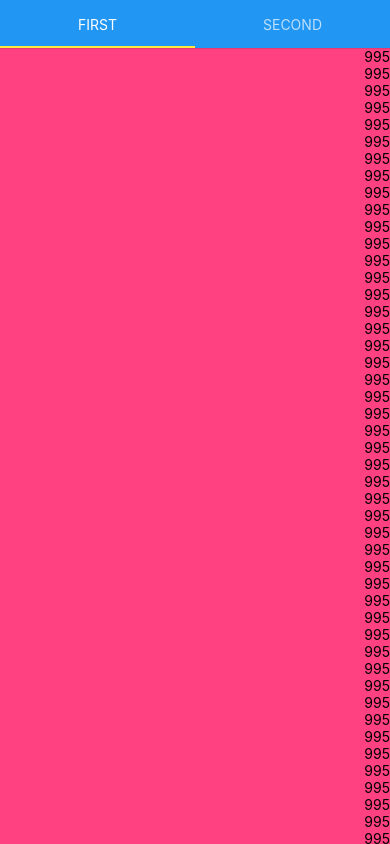
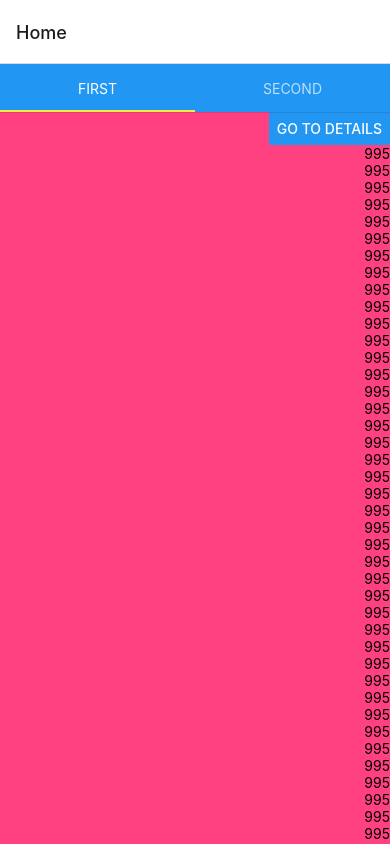
Before and after one commit to MaeIg/react-native-pause-tabview, a React Native app: screen / in a window 390 px wide. Built offline with nearby package versions, Linux system fonts and the light colour scheme.

Commit message:
feat: create stack navigator

```diff
--- a/App.tsx
+++ b/App.tsx
@@ -5,8 +5,11 @@
   SafeAreaView,
   View,
   Text,
+  Button,
 } from 'react-native';
+import { NavigationContainer, useNavigation } from '@react-navigation/native';
 import { TabView, SceneMap } from 'react-native-tab-view';
+import { createNativeStackNavigator } from '@react-navigation/native-stack';
 
 const Timer = () => {
   const [timer, setTimer] = useState(1000);
@@ -23,7 +26,18 @@
 };
 
 const FirstRoute = () => {
-  return <View style={styles.tab1}>{Array(300).fill(<Timer />)}</View>;
+  const navigation = useNavigation();
+
+  return (
+    <View style={styles.tab1}>
+      <Button
+        title="Go to Details"
+        // @ts-ignore
+        onPress={() => navigation.navigate('Details')}
+      />
+      {Array(300).fill(<Timer />)}
+    </View>
+  );
 };
 
 const SecondRoute = () => <View style={styles.tab2} />;
@@ -38,7 +52,7 @@
   second: SecondRoute,
 });
 
-const App = () => {
+const HomeScreen = () => {
   const [index, setIndex] = useState(0);
   const layout = useWindowDimensions();
 
@@ -51,6 +65,27 @@
         initialLayout={{ width: layout.width }}
       />
     </SafeAreaView>
+  );
+};
+
+const DetailsScreen = () => {
+  return (
+    <SafeAreaView style={styles.container}>
+      <Text>Details Screen</Text>
+    </SafeAreaView>
+  );
+};
+
+const Stack = createNativeStackNavigator();
+
+const App = () => {
+  return (
+    <NavigationContainer>
+      <Stack.Navigator initialRouteName="Home">
+        <Stack.Screen name="Home" component={HomeScreen} />
+        <Stack.Screen name="Details" component={DetailsScreen} />
+      </Stack.Navigator>
+    </NavigationContainer>
   );
 };
 
```
